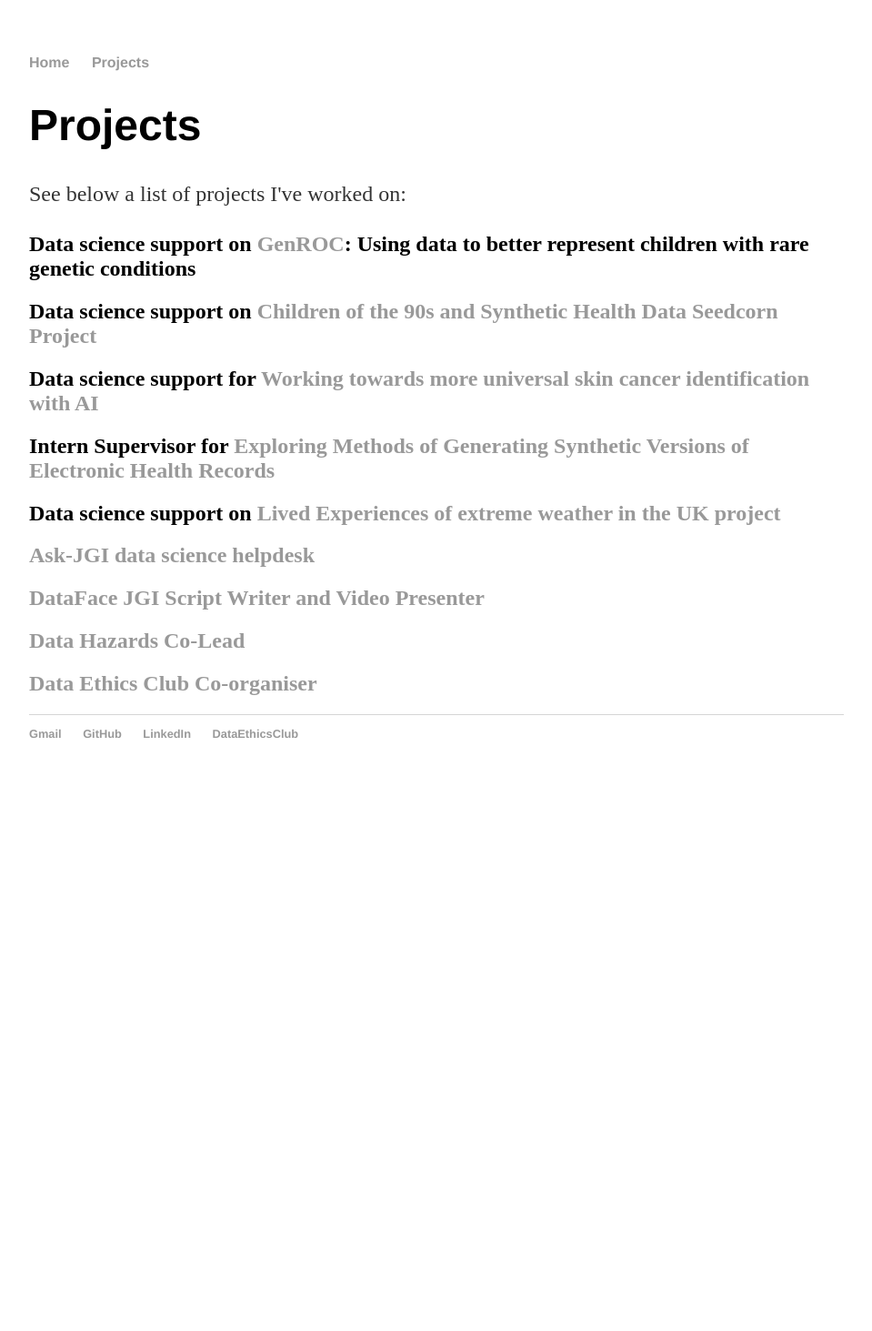
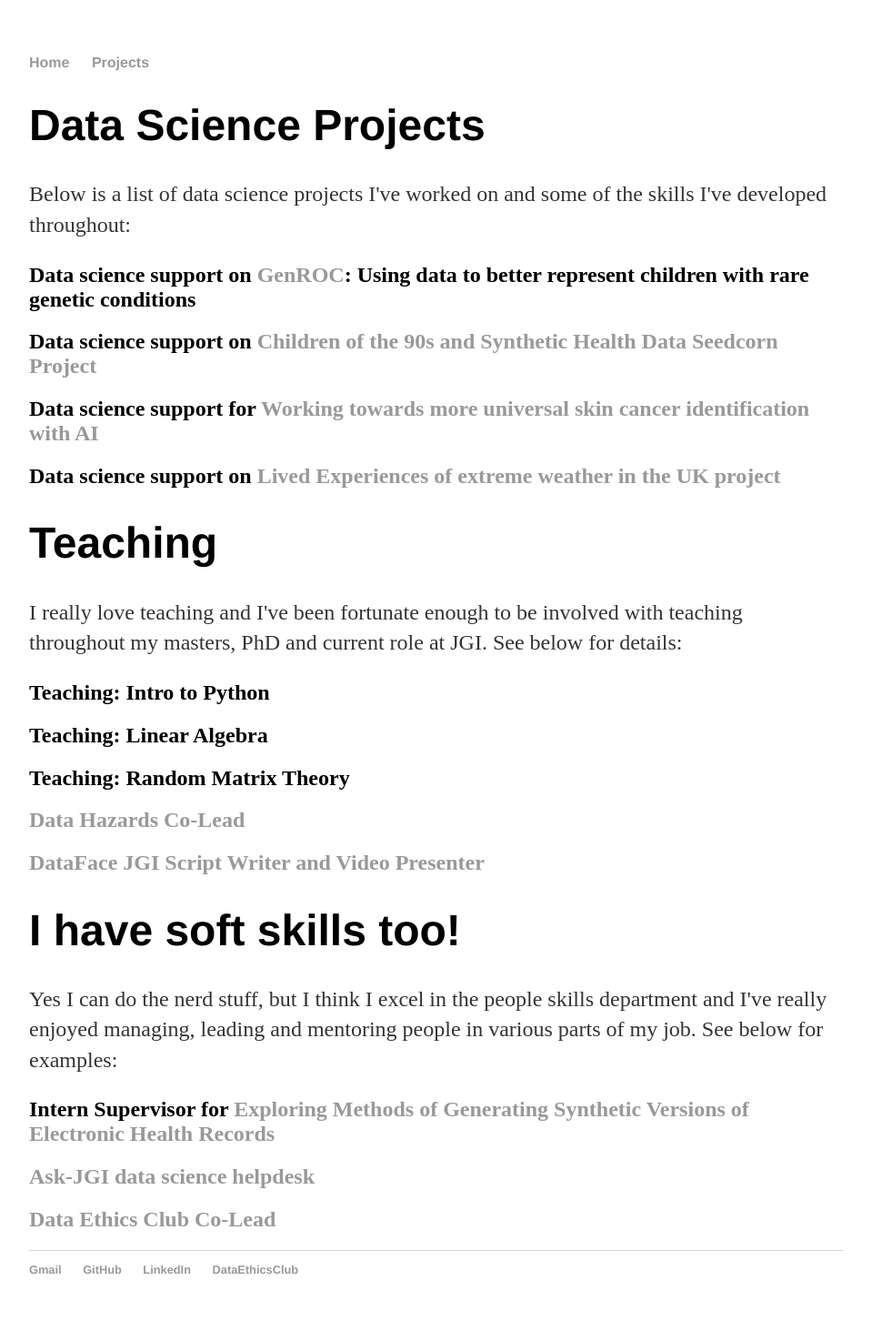
Before and after one commit to HuwWDay/HuwWDay.github.io, a Jekyll site: the page built from projects/index.html, in a window 1280 px wide. Shown: the whole page at 91% size, without its empty margins (160-1119 px from the left). Built offline with Jekyll 4.4.1, drawn with Linux system fonts in a browser that asks for light colours; before the commit the page ends 900 px from its top, so only the background shows below that.

Commit message:
Update index.html

```diff
--- a/projects/index.html
+++ b/projects/index.html
@@ -3,8 +3,8 @@
 title: Huw Day, Data Scientist
 ---
 <div class="blurb">
-		<h1>Projects</h1>
-		<p>See below a list of projects I've worked on:
+		<h1>Data Science Projects</h1>
+		<p>Below is a list of data science projects I've worked on and some of the skills I've developed throughout:
 
   <h2>Data science support on <a href="https://www.bristol.ac.uk/golding/impact/project-case-studies/genroc-study/">GenROC</a>: Using data to better represent children with rare genetic conditions <h2>
 
@@ -12,16 +12,31 @@
 
   <h2>Data science support for <a href="https://jeangoldinginstitute.blogs.bristol.ac.uk/2024/09/02/working-towards-more-universal-skin-cancer-identification-with-ai/">Working towards more universal skin cancer identification with AI</a> <h2>
 
-  <h2>Intern Supervisor for <a href="https://jeangoldinginstitute.blogs.bristol.ac.uk/2024/09/04/chakaya-nyamvulas-jgi-placement/">Exploring Methods of Generating Synthetic Versions of Electronic Health Records</a> <h2>
-
   <h2>Data science support on <a href="https://www.climatebristol.org/people/huw-day/">Lived Experiences of extreme weather in the UK project </a> <h2>
 
-  <h2><a href="https://jgibristol.github.io/ask-jgi-handbook/pages/intro.html">Ask-JGI data science helpdesk </a> <h2>
+	  <h1>Teaching</h1>
+	  <p>I really love teaching and I've been fortunate enough to be involved with teaching throughout my masters, PhD and current role at JGI. See below for details:
 
-  <h2><a href="https://jeangoldinginstitute.blogs.bristol.ac.uk/2024/07/03/empowering-schools-to-improve-the-data-literacy-of-young-people/">DataFace JGI Script Writer and Video Presenter </a><h2>
+<h2>Teaching: Intro to Python</h2>
 
-  <h2><a href="datahazards.com">Data Hazards Co-Lead </a><h2>
+<h2>Teaching: Linear Algebra</h2>
 
-  <h2><a href="dataethicsclub.com">Data Ethics Club Co-organiser </a><h2>
+<h2>Teaching: Random Matrix Theory</h2>
+
+<h2><a href="datahazards.com">Data Hazards Co-Lead </a><h2>
+
+<h2><a href="https://jeangoldinginstitute.blogs.bristol.ac.uk/2024/07/03/empowering-schools-to-improve-the-data-literacy-of-young-people/">DataFace JGI Script Writer and Video Presenter </a><h2>
+
+	<h1>I have soft skills too!</h1>
+	<p> Yes I can do the nerd stuff, but I think I excel in the people skills department and I've really enjoyed managing, leading and mentoring people in various parts of my job. See below for examples:</p>
+
+<h2>Intern Supervisor for <a href="https://jeangoldinginstitute.blogs.bristol.ac.uk/2024/09/04/chakaya-nyamvulas-jgi-placement/">Exploring Methods of Generating Synthetic Versions of Electronic Health Records</a> <h2>
+
+<h2><a href="https://jgibristol.github.io/ask-jgi-handbook/pages/intro.html">Ask-JGI data science helpdesk </a> <h2>
+
+<h2><a href="dataethicsclub.com">Data Ethics Club Co-Lead </a><h2>
+
+
+
 
     		</div><!-- /.blurb -->
```
